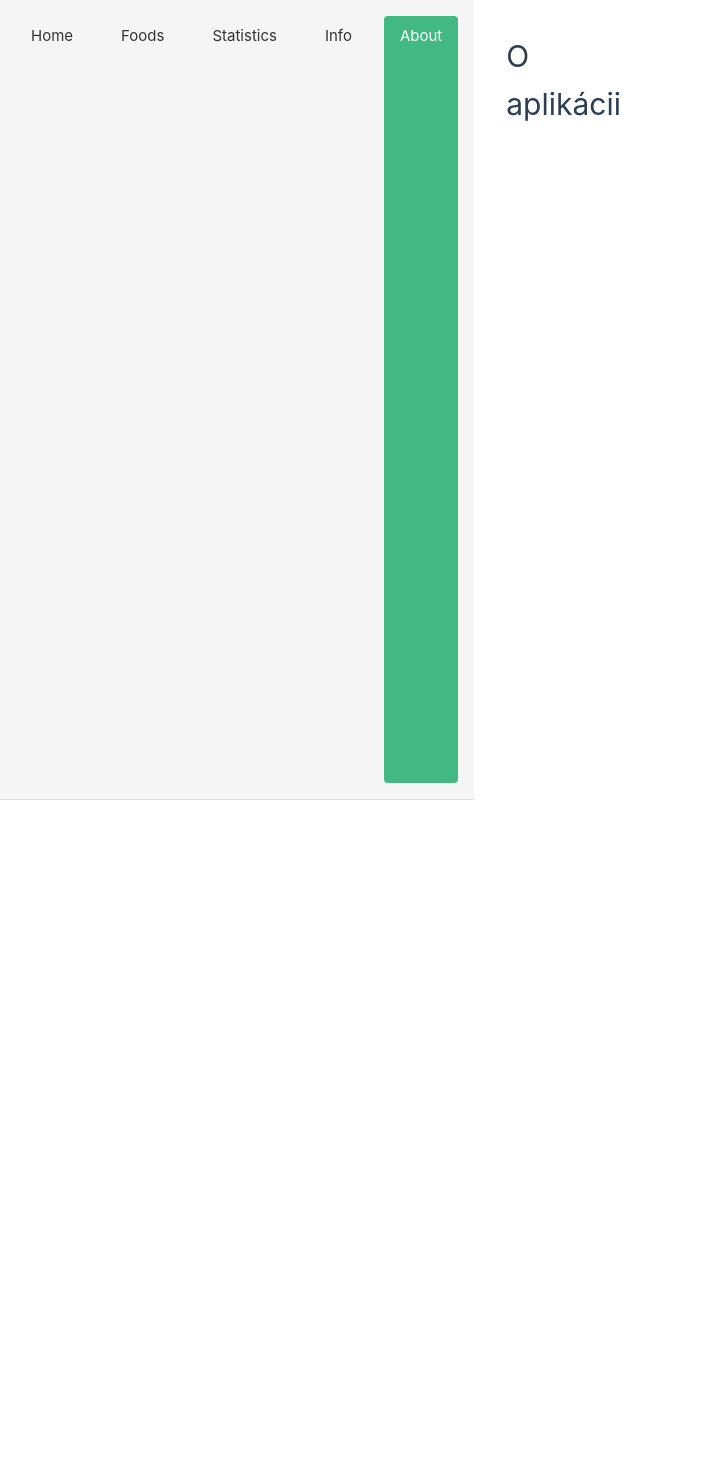
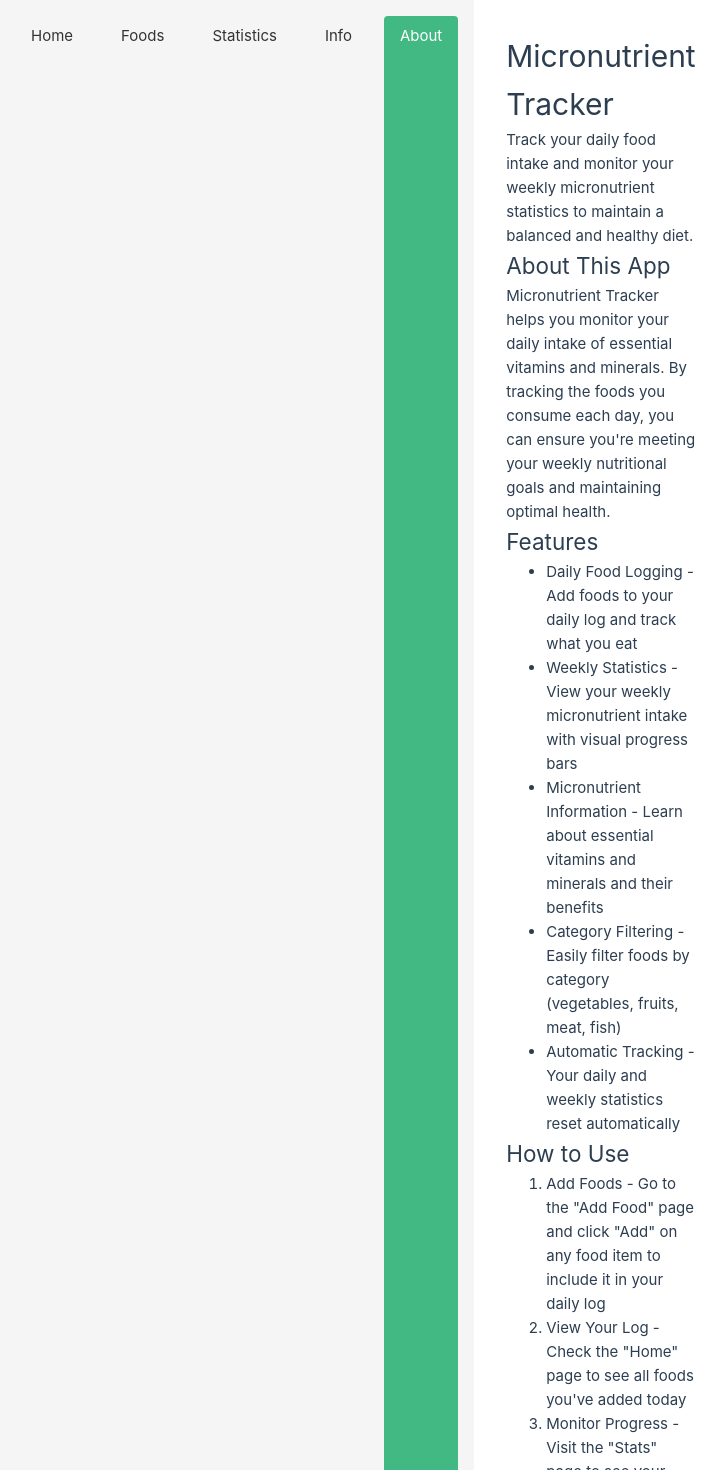
Before and after one commit to MatejHlavac/Micronutrient_Tracker, a Vue app: page /about in a window 1280 px wide. Shown: the top 1470 px of the page, without its empty margins (65-791 px from the left). Before the commit the page ends 800 px from the top, so only its background shows below. Built offline with nearby package versions, Linux system fonts and the light colour scheme.

Commit message:
Update AboutView.vue
Vloženie informačných textov do AboutView

```diff
--- a/src/views/AboutView.vue
+++ b/src/views/AboutView.vue
@@ -6,7 +6,36 @@ export default {
 
 <template>
 	<div class="about">
-		<h1>O aplikácii</h1>
+		<div class="header">
+			<h1>Micronutrient Tracker</h1>
+			<p class="subtitle">Track your daily food intake and monitor your weekly micronutrient statistics to maintain a balanced and healthy diet.</p>
+		</div>
+
+		<section class="section">
+			<h2>About This App</h2>
+			<p>Micronutrient Tracker helps you monitor your daily intake of essential vitamins and minerals. By tracking the foods you consume each day, you can ensure you're meeting your weekly nutritional goals and maintaining optimal health.</p>
+		</section>
+
+		<section class="section">
+			<h2>Features</h2>
+			<ul class="features-list">
+				<li><strong>Daily Food Logging</strong> - Add foods to your daily log and track what you eat</li>
+				<li><strong>Weekly Statistics</strong> - View your weekly micronutrient intake with visual progress bars</li>
+				<li><strong>Micronutrient Information</strong> - Learn about essential vitamins and minerals and their benefits</li>
+				<li><strong>Category Filtering</strong> - Easily filter foods by category (vegetables, fruits, meat, fish)</li>
+				<li><strong>Automatic Tracking</strong> - Your daily and weekly statistics reset automatically</li>
+			</ul>
+		</section>
+
+		<section class="section">
+			<h2>How to Use</h2>
+			<ol class="instructions-list">
+				<li><strong>Add Foods</strong> - Go to the "Add Food" page and click "Add" on any food item to include it in your daily log</li>
+				<li><strong>View Your Log</strong> - Check the "Home" page to see all foods you've added today</li>
+				<li><strong>Monitor Progress</strong> - Visit the "Stats" page to see your weekly micronutrient statistics</li>
+				<li><strong>Learn More</strong> - Explore the "Info" page to read detailed information about each micronutrient</li>
+			</ol>
+		</section>
 	</div>
 </template>
 
```
